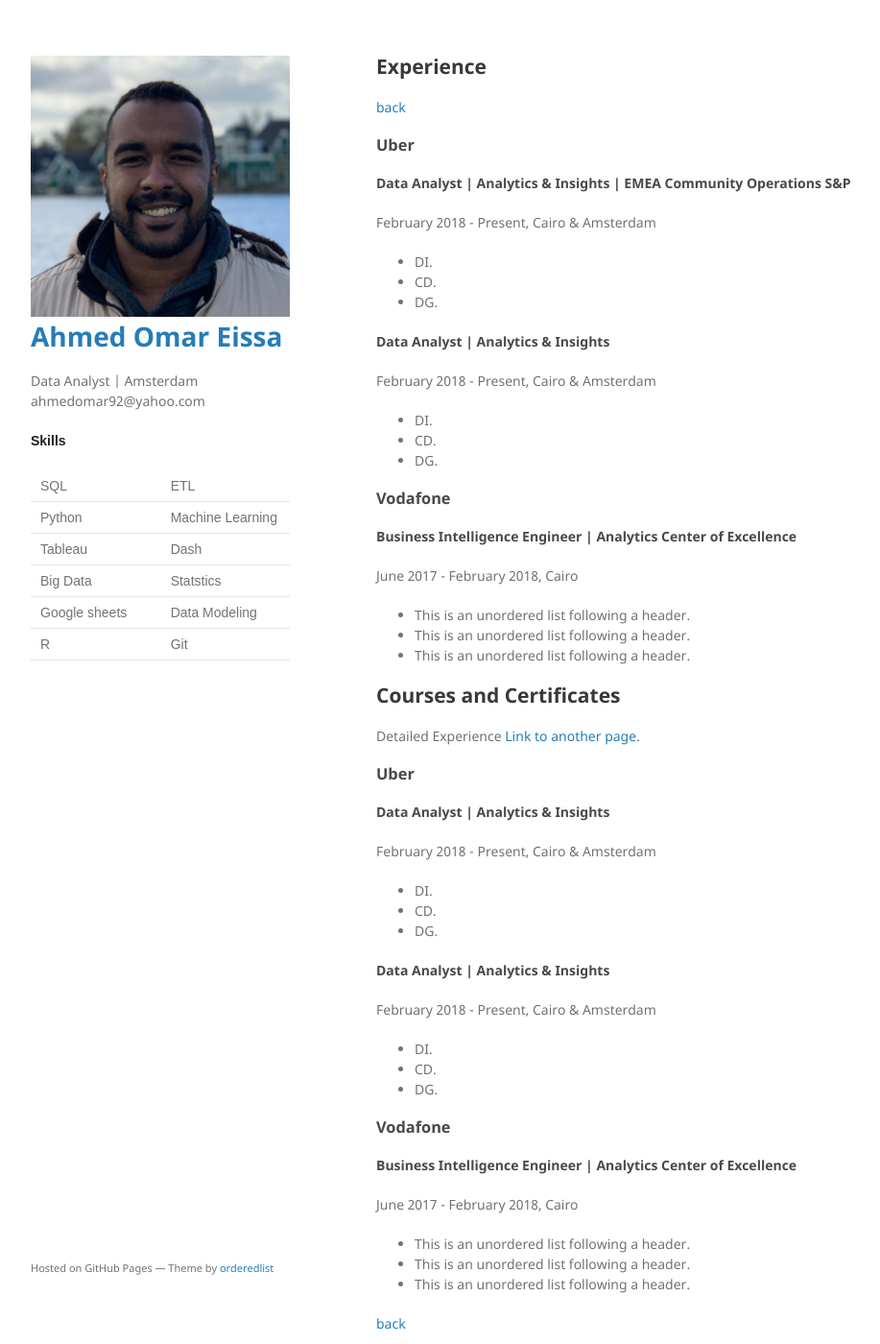
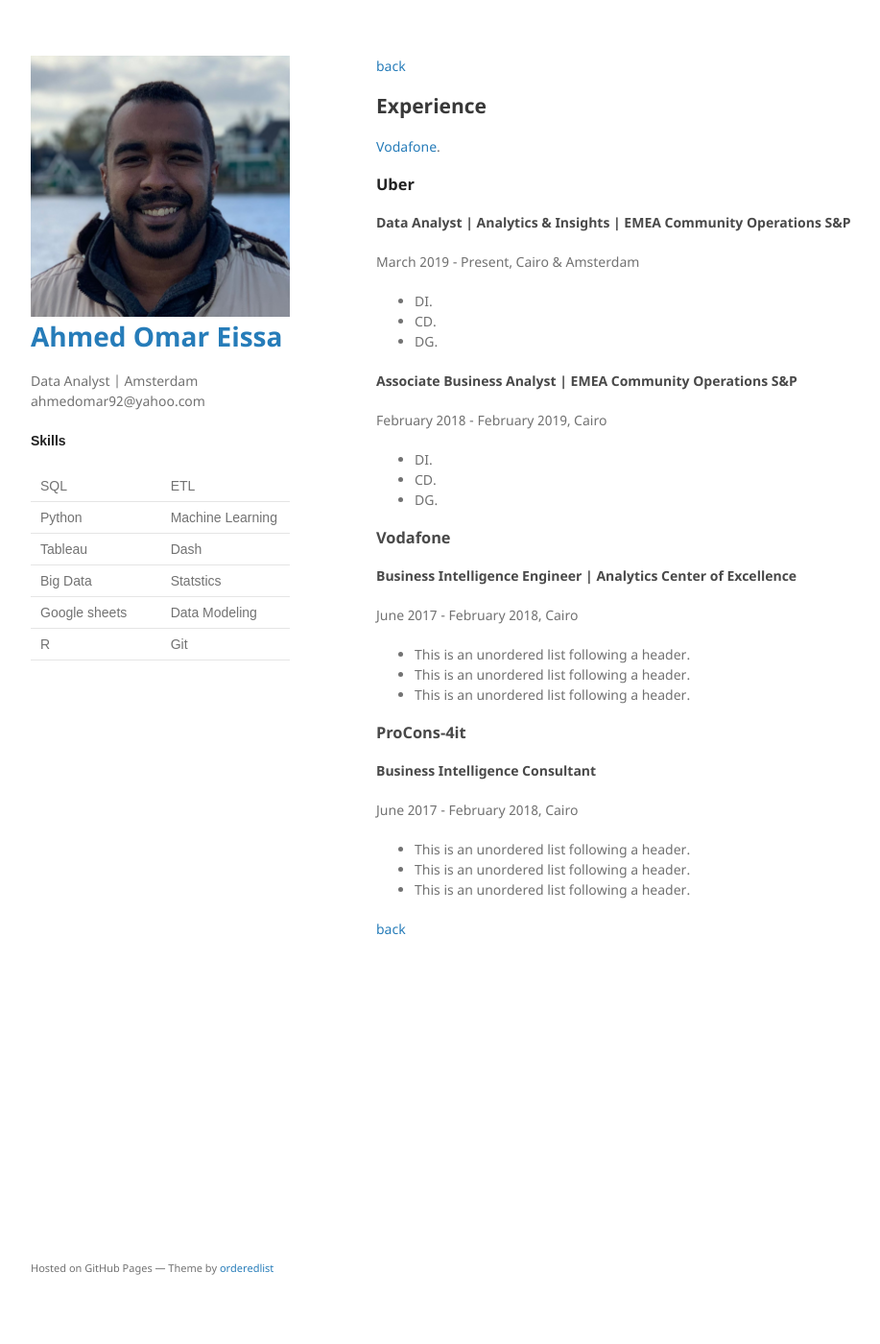
Before and after one commit to AhmedOmarEissa/AhmedOmarEissa.github.io, a Jekyll site: the page built from experience.md, in a window 1280 px wide and 1400 px high. Shown: the whole window at 96% size, without its empty margins (178-1095 px from the left). Built offline with Jekyll 4.4.1, drawn with Linux system fonts in a browser that asks for light colours; our own code applies the rules of GitHub Pages for plain Markdown files.

Commit message:
Update experience.md

```diff
--- a/experience.md
+++ b/experience.md
@@ -1,63 +1,36 @@
 ---
 layout: default
 ---
+[back](./)
 ## Experience
-[back](./)
+[Vodafone](#Vodafone).
 
-
-### Uber
+### **Uber**
 #### Data Analyst | Analytics & Insights | EMEA Community Operations S&P
-February 2018 - Present, Cairo & Amsterdam
-
+March 2019 - Present, Cairo & Amsterdam
 *   DI.
 *   CD.
 *   DG.
 
-#### Data Analyst | Analytics & Insights
-
-February 2018 - Present, Cairo & Amsterdam
-
+#### Associate Business Analyst | EMEA Community Operations S&P
+February 2018 - February 2019, Cairo
 *   DI.
 *   CD.
 *   DG.
 
 ### Vodafone
 #### Business Intelligence Engineer | Analytics Center of Excellence
-
 June 2017 - February 2018,  Cairo
-
 *   This is an unordered list following a header.
 *   This is an unordered list following a header.
 *   This is an unordered list following a header.
 
-## Courses and Certificates
-
-Detailed Experience [Link to another page](./another-page.html).
-
-### Uber
-#### Data Analyst | Analytics & Insights
-
-February 2018 - Present, Cairo & Amsterdam
-
-*   DI.
-*   CD.
-*   DG.
-
-#### Data Analyst | Analytics & Insights
-
-February 2018 - Present, Cairo & Amsterdam
-
-*   DI.
-*   CD.
-*   DG.
-
-### Vodafone
-#### Business Intelligence Engineer | Analytics Center of Excellence
-
+### ProCons-4it
+#### Business Intelligence Consultant
 June 2017 - February 2018,  Cairo
-
 *   This is an unordered list following a header.
 *   This is an unordered list following a header.
 *   This is an unordered list following a header.
 
+
 [back](./)
```
